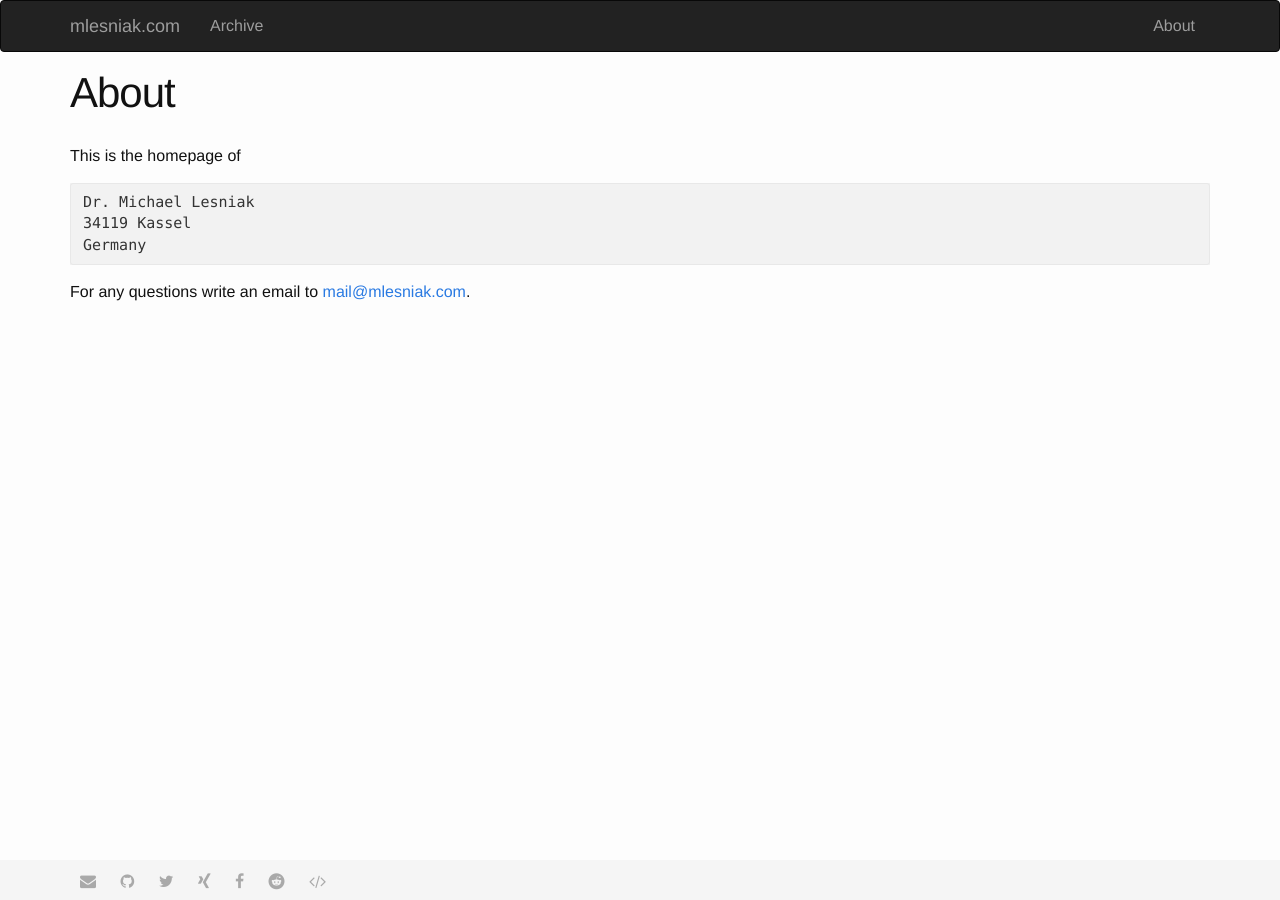
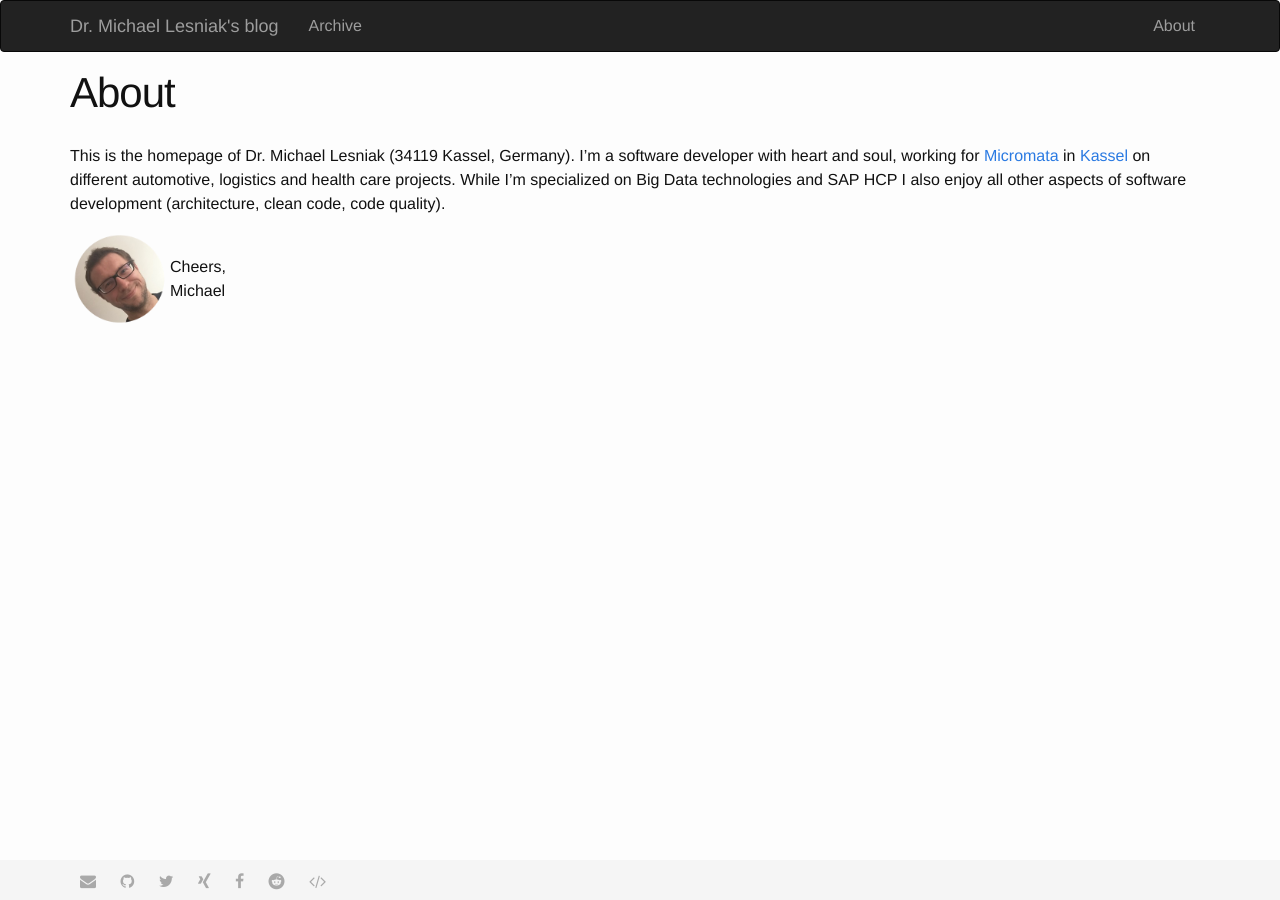
Before and after one commit to mlesniak/mlesniak.com, a Jekyll site: the page built from about.md, in a window 1280 px wide. Built offline with Jekyll 4.4.1, drawn with Linux system fonts in a browser that asks for light colours; nearby versions of some CDN libraries.

Commit message:
About page updated

```diff
--- a/_config.yml
+++ b/_config.yml
@@ -6,7 +6,7 @@
 # 'jekyll serve'. If you change this file, please restart the server process.
 
 # Site settings
-title: mlesniak's blog
+title: Dr. Michael Lesniak's blog
 email: mail@mlesniak.com
 description: > # this means to ignore newlines until "baseurl:"
   Write an awesome description for your new site here. You can edit this
--- a/_includes/header.html
+++ b/_includes/header.html
@@ -1,7 +1,7 @@
 <nav class="navbar navbar-inverse">
       <div class="container">
           <div class="navbar-header">
-              <a class="navbar-brand" href="/">mlesniak.com</a>
+              <a class="navbar-brand" href="/">Dr. Michael Lesniak's blog</a>
           </div>
           <div id="navbar" class="collapse navbar-collapse">
               <ul class="nav navbar-nav">
--- a/about.md
+++ b/about.md
@@ -4,10 +4,18 @@ title: About
 permalink: /about/
 ---
 
-This is the homepage of
+<!-- <div class="profile"> -->
 
-	Dr. Michael Lesniak
-	34119 Kassel
-	Germany
 
-For any questions write an email to <a href="mailto:mail@mlesniak.com">mail@mlesniak.com</a>.
+
+<!--&nbsp; Ooops-->
+
+This is the homepage of Dr. Michael Lesniak (34119 Kassel, Germany). I'm a software developer with heart and soul, working for [Micromata](http://www.micromata.de) in [Kassel](https://en.wikipedia.org/wiki/Kassel) on different automotive, logistics and health care projects. While I'm specialized on Big Data technologies and SAP HCP I also enjoy all other aspects of software development (architecture, clean code, code quality).
+
+<img class="profile" style="border:0px;filter:none; -webkit-filter:none" src="/assets/me.png">
+<br/>
+Cheers,<br/>
+Michael
+
+
+<!-- </div> -->
--- a/css/main.scss
+++ b/css/main.scss
@@ -123,6 +123,8 @@ h1 > .link-title:hover {
   width: 600px;
 }
 
+
+
 .container img {
   margin-left: auto;
   margin-right: auto;
@@ -134,3 +136,9 @@ h1 > .link-title:hover {
     -ms-filter: "progid:DXImageTransform.Microsoft.Dropshadow(OffX=12, OffY=12, Color='#444')";
     filter: "progid:DXImageTransform.Microsoft.Dropshadow(OffX=12, OffY=12, Color='#444')";
 }
+
+.profile {
+  float: left;
+  width: 100px;
+  filter: none;
+}
```
Also changed, not shown: assets/me.png (added).
